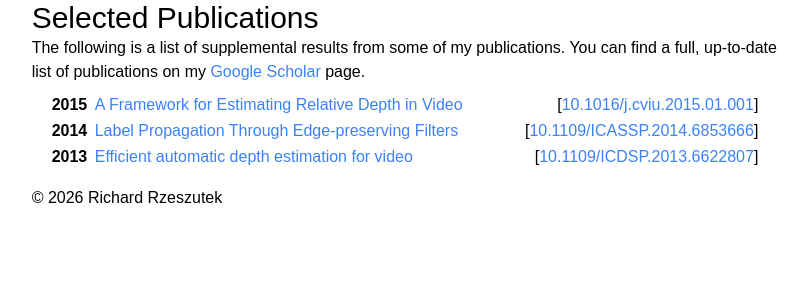
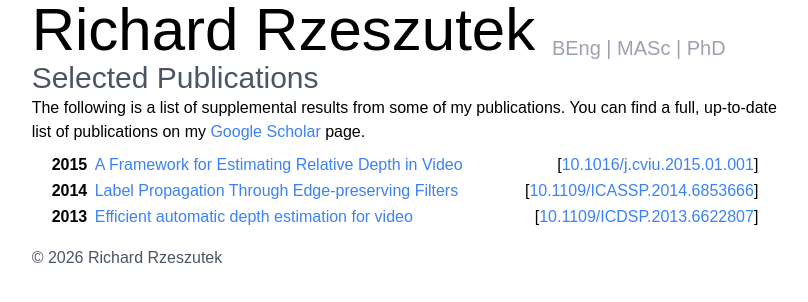
Before and after one commit to richengguy/richengguy.github.io, an Eleventy site: page src/index.liquid in a window 1280 px wide. Shown: the whole page, without its empty margins (235-1043 px from the left). Built offline with nearby package versions, Linux system fonts and the light colour scheme; Eleventy itself is replaced by a stand-in of ours; files that its build step writes are made by us from their sources; a web font is replaced by a local one.

Commit message:
Updating some of the top-level branding.

```diff
--- a/scss/style.scss
+++ b/scss/style.scss
@@ -19,6 +19,6 @@
 
 @layer components {
     .section > h1 {
-        @apply font-header font-medium text-3xl;
+        @apply font-medium text-3xl text-gray-600;
     }
 }
--- a/src/index.liquid
+++ b/src/index.liquid
@@ -7,10 +7,21 @@
     <title>Richard Rzeszutek :: Projects</title>
     <body>
         <div class="font-sans container md:mx-auto md:w-7/12">
+            <header>
+                <h1 class="text-6xl font-header font-thin">
+                    Richard Rzeszutek
+                    <sub class="text-xl text-gray-400">BEng | MASc | PhD</sub>
+                </h1>
+            </header>
+
+            <!-- <section class="section">
+                <h1>Projects</h1>
+            </section> -->
+
             <section class="section">
                 {% include sections/selected-publications.liquid %}
             </section>
-            <div class="mt-4">
+            <div class="mt-4 text-gray-600">
                 &copy; {{ copyright.year }} Richard Rzeszutek
             </div>
         </div>
```
